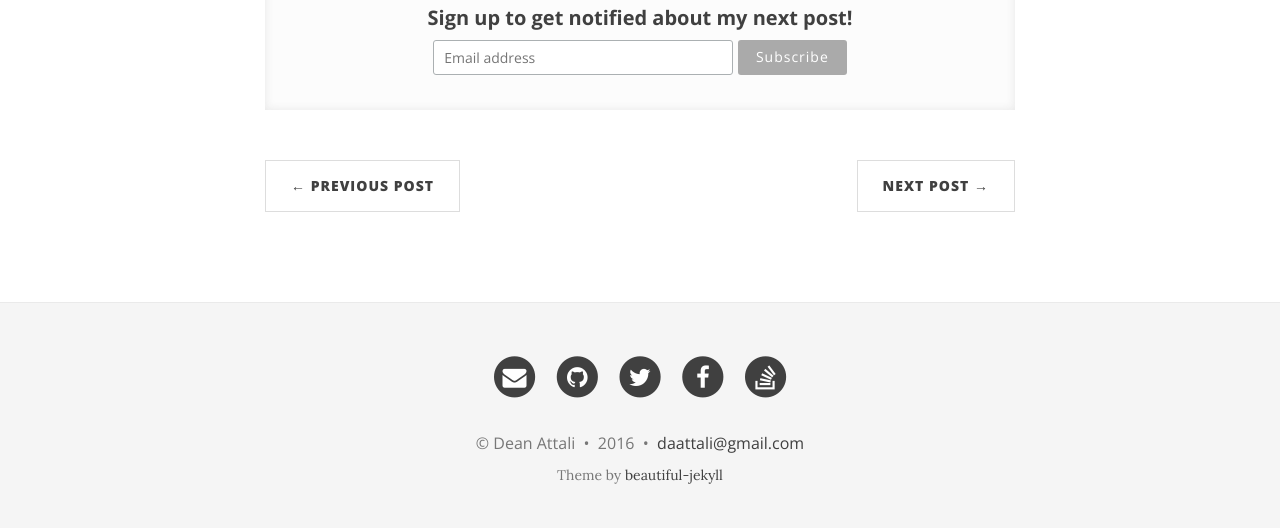
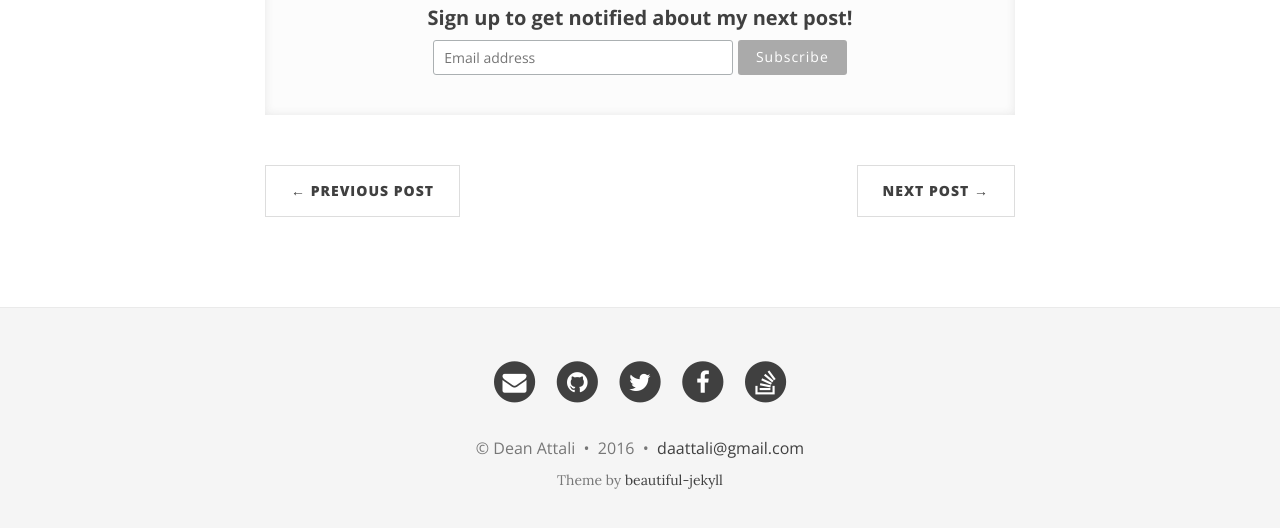
Before and after one commit to daattali/daattali.github.io, a Jekyll site: the page built from _posts/2016-01-26-shiny-game-lightsout.md, in a window 1280 px wide and 1400 px high, scrolled down 2179 px. Shown: the part 859-1387 px from the top of the window. Built offline with Jekyll 4.4.1, drawn with Linux system fonts in a browser that asks for light colours; nearby versions of some CDN libraries; comment, search, counter and statistics services are not loaded.

Commit message:
more mailchimp CSS fixes

```diff
--- a/css/main.css
+++ b/css/main.css
@@ -709,6 +709,7 @@
   margin-top: 20px;
   font-family: 'Open Sans', 'Helvetica Neue', Helvetica, Arial, sans-serif;
   text-align: center;
+  margin-bottom: 5px;
 }
 #mailchimp-subscribe-section #mc_embed_signup label {
   font-size: 16px;
@@ -717,7 +718,7 @@
   display: block;
 }
 #mailchimp-subscribe-section #mce-EMAIL {
-  width: 300px;
+  width: 200px;
   padding: 0 10px;
   border: 1px solid #ABB0B2;
   border-radius: 3px;
@@ -758,12 +759,18 @@
   #mailchimp-subscribe-section #mc_embed_signup label {
     font-size: 20px;
   }
+  #mailchimp-subscribe-section #mce-EMAIL {
+    width: 300px;
+  }
   #mailchimp-subscribe-section #mce-EMAIL,
   #mailchimp-subscribe-section #mc-embedded-subscribe {
     height: 35px;
   }
 }
 @media only screen and (max-width: 500px) {
+  #mailchimp-subscribe-section #mce-EMAIL {
+    margin-bottom: 3px;
+  }
   #mailchimp-subscribe-section #mce-EMAIL,
   #mailchimp-subscribe-section #mc-embedded-subscribe {
     display: block;
```
